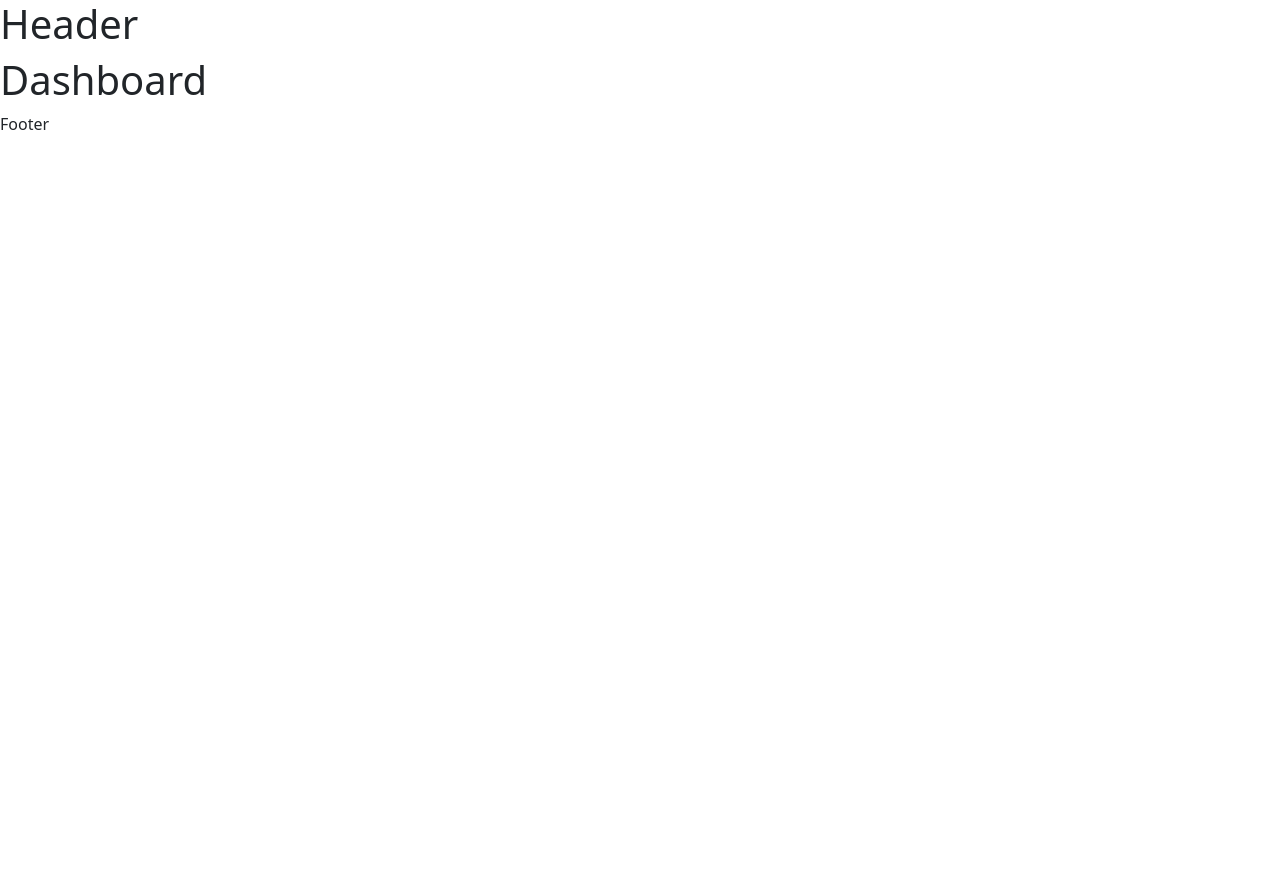
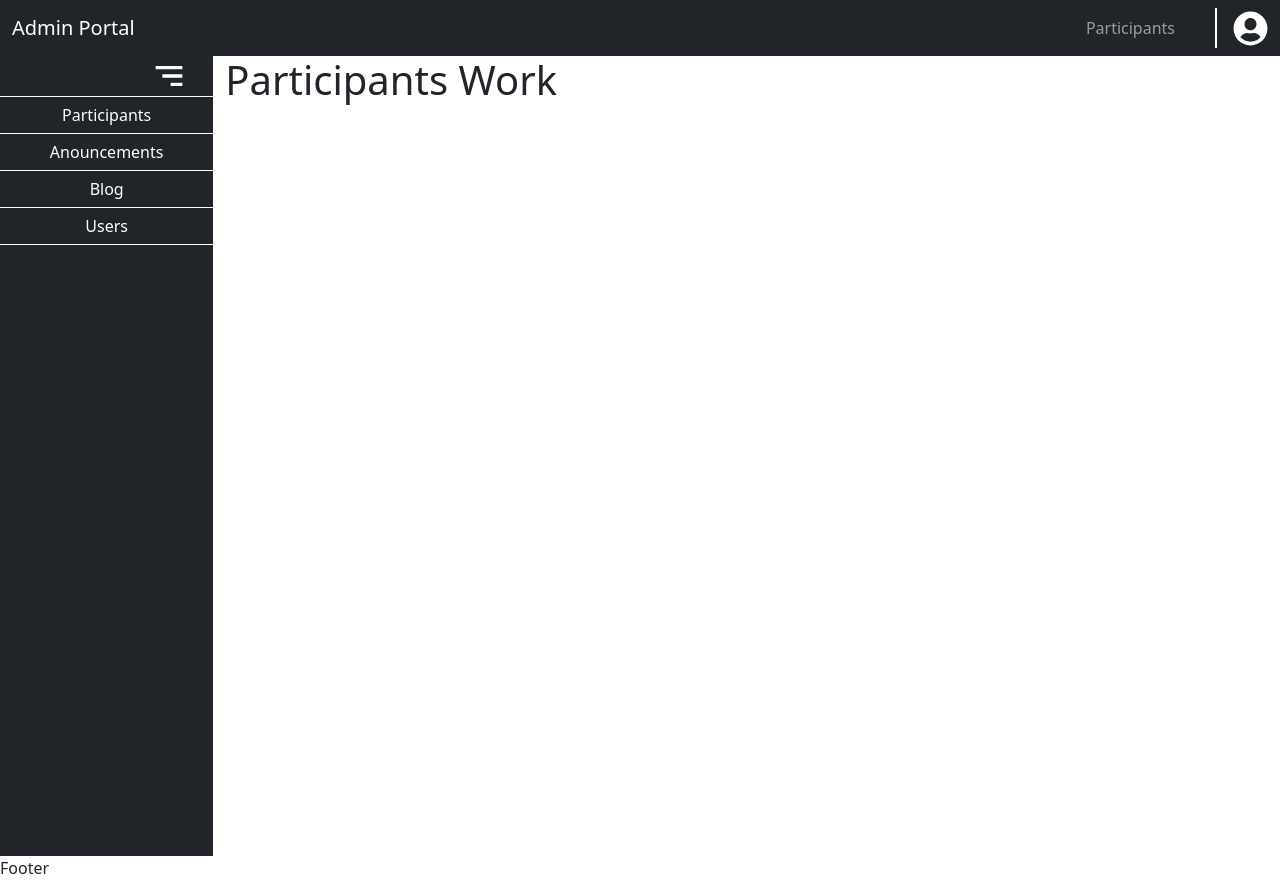
Before and after one commit to pmadinga/key-store, a Next.js app: page /dashboard in a window 1280 px wide. Before the commit the page ends 800 px from the top, so only its background shows below. Built offline with nearby package versions, Linux system fonts and the light colour scheme.

Commit message:
Dashboard layout

```diff
--- a/components/DashHeader.tsx
+++ b/components/DashHeader.tsx
@@ -1,6 +1,29 @@
+import Image from "next/image";
+import { Container, Nav, Navbar } from "react-bootstrap";
+import { FaUserCircle } from "react-icons/fa";
+import { IconContext } from "react-icons";
+import styles from "../styles/DashSiteHeader.module.css";
+
 const DashHeader = () =>{
     return(
-        <h1>Header</h1>
+        <Navbar bg="dark" variant="dark" expand="lg" >
+        <Container fluid>
+            <Navbar.Brand href="#home">Admin Portal</Navbar.Brand>
+            <Navbar.Toggle aria-controls="basic-navbar-nav" />
+            <Navbar.Collapse id="basic-navbar-nav">
+            <Nav className="ms-auto">
+                <Nav.Link href="#home">Participants</Nav.Link>
+                <Nav.Link href="#link"></Nav.Link>
+                <div className={styles.user}>
+                    <IconContext.Provider value={{color: "white", size: "35px"}}>
+                        <FaUserCircle/>
+                    </IconContext.Provider>
+                    {/* <p className={styles.user_name}>User</p> */}
+                </div>
+            </Nav>
+            </Navbar.Collapse>
+        </Container>
+        </Navbar>
     );
 };
 
--- a/package.json
+++ b/package.json
@@ -13,7 +13,8 @@
     "next": "12.1.5",
     "react": "18.0.0",
     "react-bootstrap": "^2.2.3",
-    "react-dom": "18.0.0"
+    "react-dom": "18.0.0",
+    "react-icons": "^4.3.1"
   },
   "devDependencies": {
     "@types/node": "17.0.24",
--- /dev/null
+++ b/pages/dashboard/AdminUsers.tsx
@@ -0,0 +1,5 @@
+const AdminUsers = () =>{
+    return <h1>AdminUsers Work</h1>;
+};
+
+export default AdminUsers;
--- /dev/null
+++ b/pages/dashboard/Announcements.tsx
@@ -0,0 +1,5 @@
+const Anouncements = () =>{
+    return <h1>Announcements Work</h1>;
+};
+
+export default Anouncements;
--- /dev/null
+++ b/pages/dashboard/Blog.tsx
@@ -0,0 +1,5 @@
+const Blog = () =>{
+    return <h1>blog Work</h1>;
+};
+
+export default Blog;
--- /dev/null
+++ b/pages/dashboard/Participants.tsx
@@ -0,0 +1,5 @@
+const Parcitipants = () =>{
+    return <h1>Participants Work</h1>;
+};
+
+export default Parcitipants;
--- a/pages/dashboard/index.tsx
+++ b/pages/dashboard/index.tsx
@@ -1,8 +1,40 @@
 import { NextPage } from "next";
+import { Button, Col, Container, Navbar, Row } from "react-bootstrap";
+import styles from "../../styles/Dashboard.module.css";
+import { BiMenuAltRight } from "react-icons/bi";
+import { IconContext } from "react-icons";
+import Anouncements from "./Announcements";
+import Parcitipants from "./Participants";
+import { useState } from "react";
+import Blog from "./Blog";
+import AdminUsers from "./AdminUsers";
+
 
 const Dashboard: NextPage = () =>{
+    const [showComponent, setShowComponent] = useState<any>("start");
+
     return(
-        <h1>Dashboard</h1>
+        <Container fluid >
+            <Row>
+                <Col lg="2" className={`${styles.sidenav} px-0`}>
+                    <IconContext.Provider value={{color: "white", size: "40px"}}>
+                        <BiMenuAltRight className={styles.menu_icon}/>
+                    </IconContext.Provider>
+                    <div className={styles.side_links}>
+                        <Button className={styles.side_btn} onClick={() => {setShowComponent("start");}} >Participants</Button>
+                        <Button className={styles.side_btn} onClick={() => {setShowComponent("ann");}} >Anouncements</Button>
+                        <Button className={styles.side_btn} onClick={() => {setShowComponent("blog");}} >Blog</Button>
+                        <Button className={styles.side_btn} onClick={() => {setShowComponent("users");}} >Users</Button>
+                    </div>
+                </Col>
+                <Col>
+                    { showComponent === "start" && <Parcitipants/> }
+                    { showComponent === "ann" && <Anouncements/> }
+                    { showComponent === "blog" && <Blog/> }
+                    { showComponent === "users" && <AdminUsers/> }
+                </Col>
+            </Row>
+        </Container>
     );
 };
 
--- a/pages/index.tsx
+++ b/pages/index.tsx
@@ -1,5 +1,6 @@
 import type { NextPage } from "next";
 import Head from "next/head";
+import { Col, Row } from "react-bootstrap";
 
 
 const Home: NextPage = () => {
--- /dev/null
+++ b/styles/DashSiteHeader.module.css
@@ -0,0 +1,12 @@
+.user{
+    align-items: center;
+    display: flex;
+    border-left: 2px solid #fff;
+    margin-left: 1rem;
+    padding-left: 1rem;
+}
+.user_name{
+    color: #fff;
+    display: flex;
+
+}
--- /dev/null
+++ b/styles/Dashboard.module.css
@@ -0,0 +1,39 @@
+.sidenav{
+    background-color: #212529;
+    color: #fff;
+    height: 100vh;
+}
+.menu_icon{
+    margin-left: 70%;
+}
+.side_btn{
+    width: 100%;
+    background-color: #212529;
+    /* border: none; */
+    border-radius: 0;
+    border: none;
+    border-bottom: #fff 1px solid!important;
+
+}
+.side_btn:first-child{
+    border-top: 1px solid #fff;
+}
+.side_btn:last-child{
+    border-bottom: 1px solid #fff
+}
+.side_btn:hover{
+    background-color: #fff;
+    color: #212529;
+}
+.side_btn:active{
+    background-color: #fff!important;
+    color: #212529;
+    outline: none!important;
+    box-shadow: none!important;
+}
+.side_btn:focus{
+    background-color: #fff!important;
+    color: #212529;
+    outline: none;
+    box-shadow: none;
+}
```
Also changed, not shown: styles/globals.css (line endings or trailing spaces), 1 other file (tests, documents, lock files or other folders).
